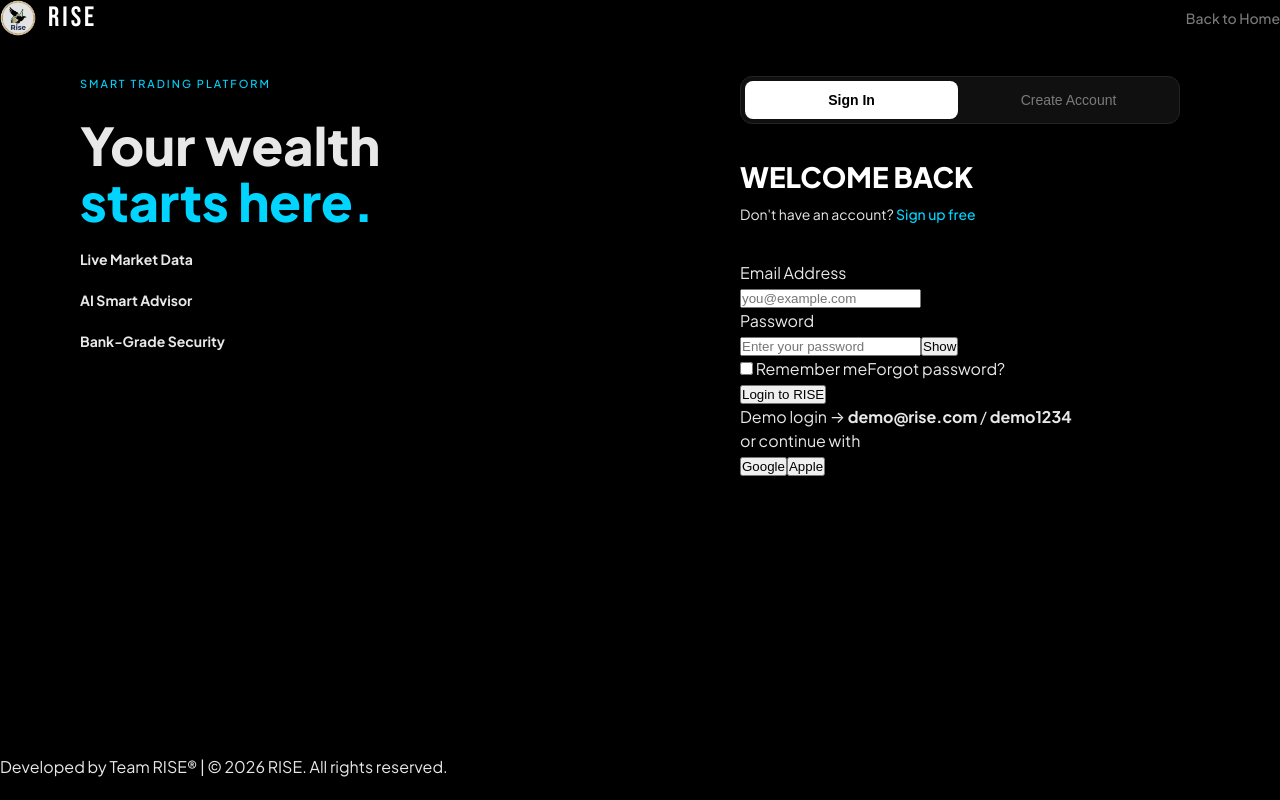
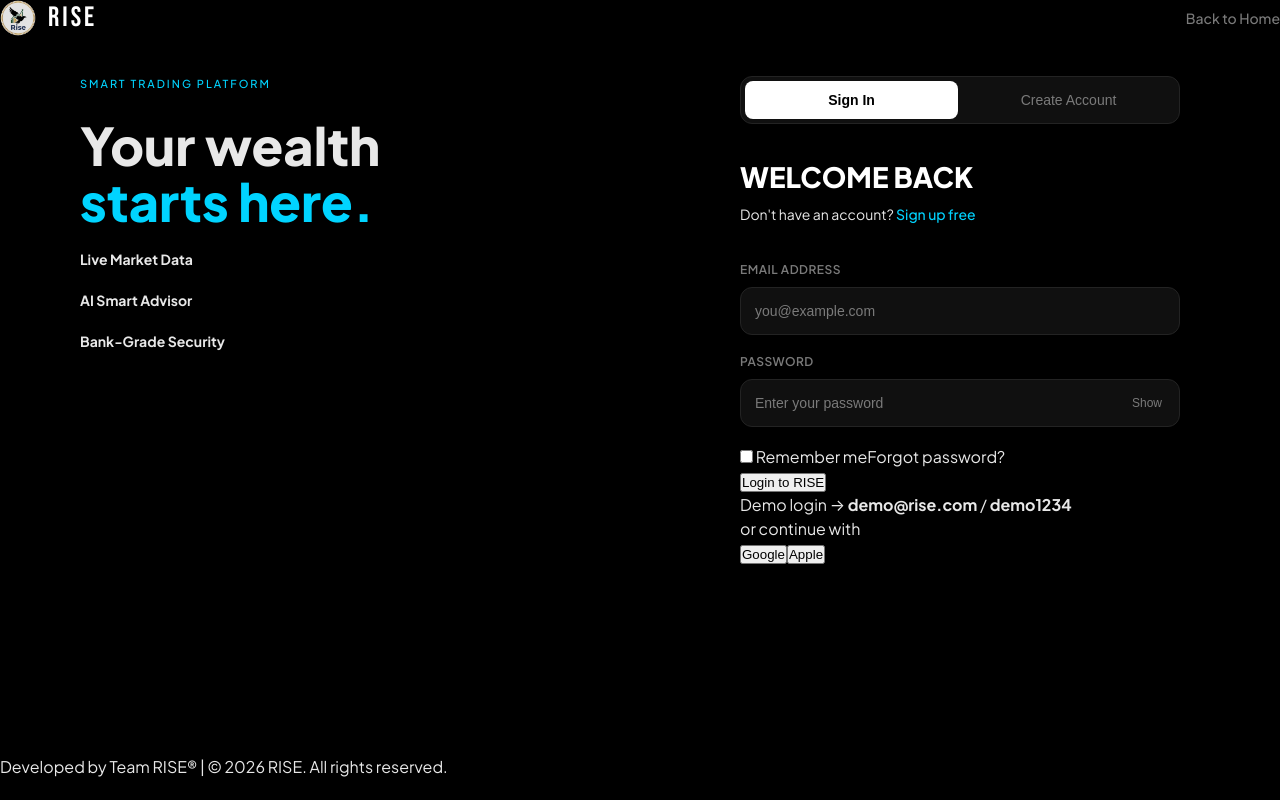
Before and after one commit to eshivansh/RISE, a React (Vite) app: page /login in a window 1280 px wide. Built offline with nearby package versions, Linux system fonts and the light colour scheme.

Commit message:
style(login): style input fields and error messages

```diff
--- a/src/pages/Login.jsx
+++ b/src/pages/Login.jsx
@@ -7,7 +7,8 @@ export default function Login() {
 
   const goTo = useNavigate();
   const [tab, setTab] = useState("login");
- useEffect(function () {
+
+  useEffect(function () {
     if (!localStorage.getItem("rise_user")) {
       localStorage.setItem("rise_user", JSON.stringify({ name: "Demo Trader", email: "demo@rise.com", pass: "demo1234" }));
     }
@@ -119,6 +120,8 @@ export default function Login() {
     localStorage.setItem("rise_loggedIn", "true");
     goTo("/welcome");
   }
+
+
 
     return (
     <div className="loginPage">
--- a/src/styles/login.css
+++ b/src/styles/login.css
@@ -169,3 +169,100 @@
     color: #000;
     font-weight: 700;
 }
+
+
+.fGroup {
+    display: flex;
+    flex-direction: column;
+    gap: 4px;
+    margin-bottom: 18px;
+}
+
+.fGroup label {
+    font-size: 12px;
+    font-weight: 600;
+    letter-spacing: 0.5px;
+    text-transform: uppercase;
+    color: var(--muted);
+    margin-bottom: 4px;
+}
+
+.inputWrap {
+    position: relative;
+}
+
+.inputWrap input {
+    width: 100%;
+    height: 48px;
+
+
+    padding: 0 70px 0 14px;
+
+    background: var(--panel2);
+    border: 1px solid var(--line);
+    border-radius: 12px;
+
+    color: #e8e8e8;
+    font-size: 14px;
+
+    outline: none;
+
+    transition:
+        border-color 0.2s,
+        box-shadow 0.2s;
+}
+
+.inputWrap input::placeholder {
+    color: var(--muted);
+}
+
+.inputWrap input:focus {
+    border-color: var(--accent);
+    box-shadow: 0 0 0 3px var(--accent-dim);
+}
+
+.inputWrap input.error-field {
+    border-color: #ff5f67;
+    box-shadow: 0 0 0 3px rgba(255, 95, 103, 0.10);
+}
+
+.inputWrap input.valid-field {
+    border-color: var(--accent);
+}
+
+.inputWrap button {
+    position: absolute;
+    right: 14px;
+    top: 50%;
+    transform: translateY(-50%);
+
+    border: none;
+    background: transparent;
+
+    color: var(--muted);
+    font-size: 12px;
+    font-weight: 500;
+
+    cursor: pointer;
+
+    padding: 4px;
+
+    transition: color 0.2s;
+}
+
+.inputWrap button:hover {
+    color: var(--accent);
+}
+
+.field-error {
+    display: none;
+    font-size: 12px;
+    color: #ff5f67;
+    margin-top: 4px;
+    align-items: center;
+    gap: 5px;
+}
+
+.field-error.visible {
+    display: flex;
+}
```
